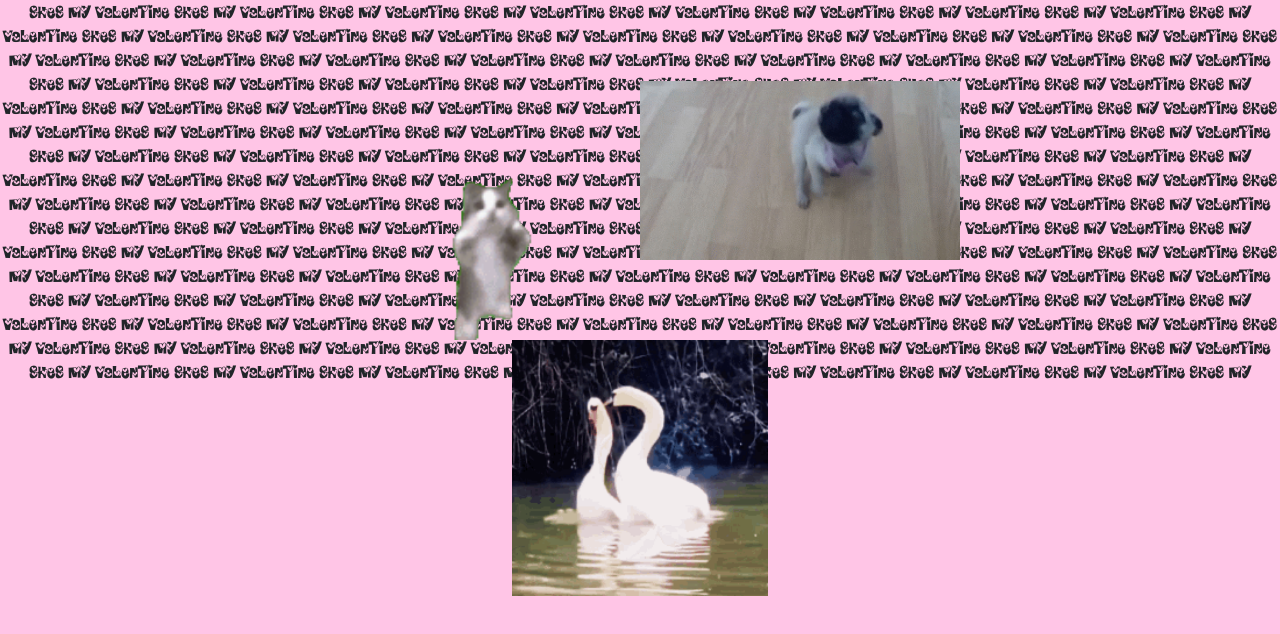
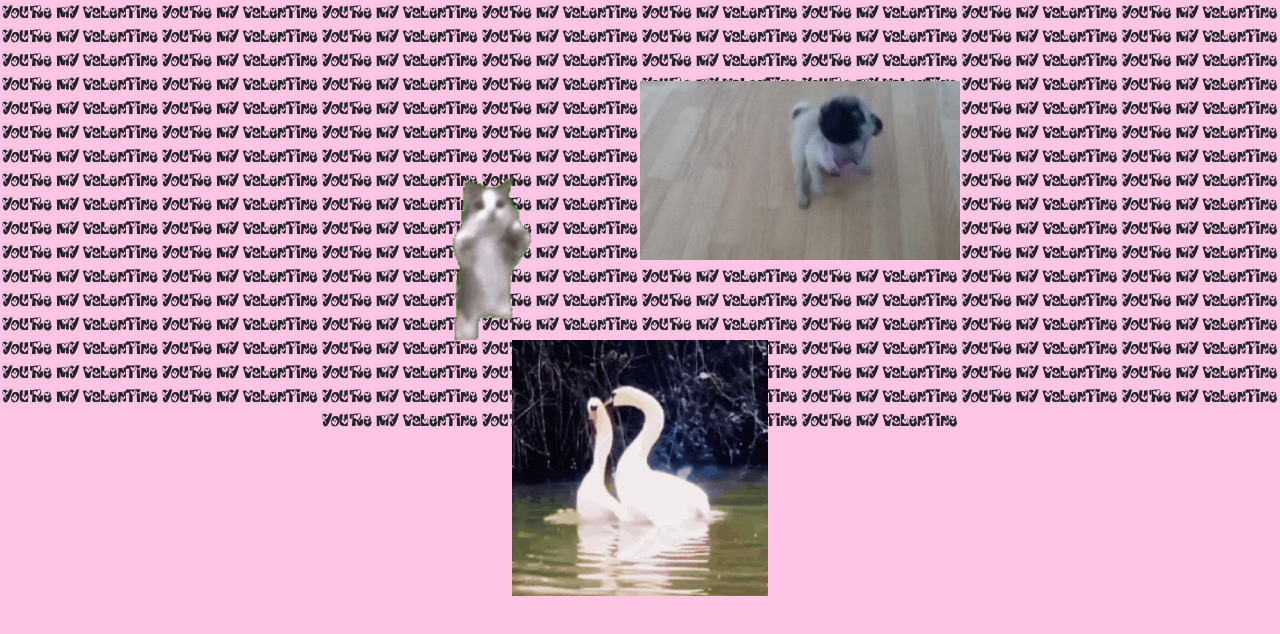
Before and after one commit to mmunozvaltierra/mmunozvaltierra.github.io, a React (Create React App) app: page /yesyesyes in a window 1280 px wide. Shown: the top 634 px of the page. Built offline with nearby package versions, Linux system fonts and the light colour scheme.

Commit message:
Change message on yesPage

```diff
--- a/src/pages/YesPage.js
+++ b/src/pages/YesPage.js
@@ -6,41 +6,41 @@ export const YesPage = () => {
     return (
         <div style={{textAlign: 'center', fontFamily:"Hearts"}}>
             <p style={{zIndex: -1, position: 'absolute'}}>
-                SHES MY VALENTINE SHES MY VALENTINE SHES MY VALENTINE SHES MY VALENTINE
-                SHES MY VALENTINE SHES MY VALENTINE SHES MY VALENTINE SHES MY VALENTINE
-                SHES MY VALENTINE SHES MY VALENTINE SHES MY VALENTINE SHES MY VALENTINE
-                SHES MY VALENTINE SHES MY VALENTINE SHES MY VALENTINE SHES MY VALENTINE
-                SHES MY VALENTINE SHES MY VALENTINE SHES MY VALENTINE SHES MY VALENTINE
-                SHES MY VALENTINE SHES MY VALENTINE SHES MY VALENTINE SHES MY VALENTINE
-                SHES MY VALENTINE SHES MY VALENTINE SHES MY VALENTINE SHES MY VALENTINE
-                SHES MY VALENTINE SHES MY VALENTINE SHES MY VALENTINE SHES MY VALENTINE
-                SHES MY VALENTINE SHES MY VALENTINE SHES MY VALENTINE SHES MY VALENTINE
-                SHES MY VALENTINE SHES MY VALENTINE SHES MY VALENTINE SHES MY VALENTINE
-                SHES MY VALENTINE SHES MY VALENTINE SHES MY VALENTINE SHES MY VALENTINE
-                SHES MY VALENTINE SHES MY VALENTINE SHES MY VALENTINE SHES MY VALENTINE
-                SHES MY VALENTINE SHES MY VALENTINE SHES MY VALENTINE SHES MY VALENTINE
-                SHES MY VALENTINE SHES MY VALENTINE SHES MY VALENTINE SHES MY VALENTINE
-                SHES MY VALENTINE SHES MY VALENTINE SHES MY VALENTINE SHES MY VALENTINE
-                SHES MY VALENTINE SHES MY VALENTINE SHES MY VALENTINE SHES MY VALENTINE
-                SHES MY VALENTINE SHES MY VALENTINE SHES MY VALENTINE SHES MY VALENTINE
-                SHES MY VALENTINE SHES MY VALENTINE SHES MY VALENTINE SHES MY VALENTINE
-                SHES MY VALENTINE SHES MY VALENTINE SHES MY VALENTINE SHES MY VALENTINE
-                SHES MY VALENTINE SHES MY VALENTINE SHES MY VALENTINE SHES MY VALENTINE
-                SHES MY VALENTINE SHES MY VALENTINE SHES MY VALENTINE SHES MY VALENTINE
-                SHES MY VALENTINE SHES MY VALENTINE SHES MY VALENTINE SHES MY VALENTINE
-                SHES MY VALENTINE SHES MY VALENTINE SHES MY VALENTINE SHES MY VALENTINE
-                SHES MY VALENTINE SHES MY VALENTINE SHES MY VALENTINE SHES MY VALENTINE
-                SHES MY VALENTINE SHES MY VALENTINE SHES MY VALENTINE SHES MY VALENTINE
-                SHES MY VALENTINE SHES MY VALENTINE SHES MY VALENTINE SHES MY VALENTINE
-                SHES MY VALENTINE SHES MY VALENTINE SHES MY VALENTINE SHES MY VALENTINE
-                SHES MY VALENTINE SHES MY VALENTINE SHES MY VALENTINE SHES MY VALENTINE
-                SHES MY VALENTINE SHES MY VALENTINE SHES MY VALENTINE SHES MY VALENTINE
-                SHES MY VALENTINE SHES MY VALENTINE SHES MY VALENTINE SHES MY VALENTINE
-                SHES MY VALENTINE SHES MY VALENTINE SHES MY VALENTINE SHES MY VALENTINE
-                SHES MY VALENTINE SHES MY VALENTINE SHES MY VALENTINE SHES MY VALENTINE
-                SHES MY VALENTINE SHES MY VALENTINE SHES MY VALENTINE SHES MY VALENTINE
-                SHES MY VALENTINE SHES MY VALENTINE SHES MY VALENTINE SHES MY VALENTINE
-                SHES MY VALENTINE SHES MY VALENTINE SHES MY VALENTINE SHES MY VALENTINE
+                YOU'RE MY VALENTINE YOU'RE MY VALENTINE YOU'RE MY VALENTINE YOU'RE MY VALENTINE
+                YOU'RE MY VALENTINE YOU'RE MY VALENTINE YOU'RE MY VALENTINE YOU'RE MY VALENTINE
+                YOU'RE MY VALENTINE YOU'RE MY VALENTINE YOU'RE MY VALENTINE YOU'RE MY VALENTINE
+                YOU'RE MY VALENTINE YOU'RE MY VALENTINE YOU'RE MY VALENTINE YOU'RE MY VALENTINE
+                YOU'RE MY VALENTINE YOU'RE MY VALENTINE YOU'RE MY VALENTINE YOU'RE MY VALENTINE
+                YOU'RE MY VALENTINE YOU'RE MY VALENTINE YOU'RE MY VALENTINE YOU'RE MY VALENTINE
+                YOU'RE MY VALENTINE YOU'RE MY VALENTINE YOU'RE MY VALENTINE YOU'RE MY VALENTINE
+                YOU'RE MY VALENTINE YOU'RE MY VALENTINE YOU'RE MY VALENTINE YOU'RE MY VALENTINE
+                YOU'RE MY VALENTINE YOU'RE MY VALENTINE YOU'RE MY VALENTINE YOU'RE MY VALENTINE
+                YOU'RE MY VALENTINE YOU'RE MY VALENTINE YOU'RE MY VALENTINE YOU'RE MY VALENTINE
+                YOU'RE MY VALENTINE YOU'RE MY VALENTINE YOU'RE MY VALENTINE YOU'RE MY VALENTINE
+                YOU'RE MY VALENTINE YOU'RE MY VALENTINE YOU'RE MY VALENTINE YOU'RE MY VALENTINE
+                YOU'RE MY VALENTINE YOU'RE MY VALENTINE YOU'RE MY VALENTINE YOU'RE MY VALENTINE
+                YOU'RE MY VALENTINE YOU'RE MY VALENTINE YOU'RE MY VALENTINE YOU'RE MY VALENTINE
+                YOU'RE MY VALENTINE YOU'RE MY VALENTINE YOU'RE MY VALENTINE YOU'RE MY VALENTINE
+                YOU'RE MY VALENTINE YOU'RE MY VALENTINE YOU'RE MY VALENTINE YOU'RE MY VALENTINE
+                YOU'RE MY VALENTINE YOU'RE MY VALENTINE YOU'RE MY VALENTINE YOU'RE MY VALENTINE
+                YOU'RE MY VALENTINE YOU'RE MY VALENTINE YOU'RE MY VALENTINE YOU'RE MY VALENTINE
+                YOU'RE MY VALENTINE YOU'RE MY VALENTINE YOU'RE MY VALENTINE YOU'RE MY VALENTINE
+                YOU'RE MY VALENTINE YOU'RE MY VALENTINE YOU'RE MY VALENTINE YOU'RE MY VALENTINE
+                YOU'RE MY VALENTINE YOU'RE MY VALENTINE YOU'RE MY VALENTINE YOU'RE MY VALENTINE
+                YOU'RE MY VALENTINE YOU'RE MY VALENTINE YOU'RE MY VALENTINE YOU'RE MY VALENTINE
+                YOU'RE MY VALENTINE YOU'RE MY VALENTINE YOU'RE MY VALENTINE YOU'RE MY VALENTINE
+                YOU'RE MY VALENTINE YOU'RE MY VALENTINE YOU'RE MY VALENTINE YOU'RE MY VALENTINE
+                YOU'RE MY VALENTINE YOU'RE MY VALENTINE YOU'RE MY VALENTINE YOU'RE MY VALENTINE
+                YOU'RE MY VALENTINE YOU'RE MY VALENTINE YOU'RE MY VALENTINE YOU'RE MY VALENTINE
+                YOU'RE MY VALENTINE YOU'RE MY VALENTINE YOU'RE MY VALENTINE YOU'RE MY VALENTINE
+                YOU'RE MY VALENTINE YOU'RE MY VALENTINE YOU'RE MY VALENTINE YOU'RE MY VALENTINE
+                YOU'RE MY VALENTINE YOU'RE MY VALENTINE YOU'RE MY VALENTINE YOU'RE MY VALENTINE
+                YOU'RE MY VALENTINE YOU'RE MY VALENTINE YOU'RE MY VALENTINE YOU'RE MY VALENTINE
+                YOU'RE MY VALENTINE YOU'RE MY VALENTINE YOU'RE MY VALENTINE YOU'RE MY VALENTINE
+                YOU'RE MY VALENTINE YOU'RE MY VALENTINE YOU'RE MY VALENTINE YOU'RE MY VALENTINE
+                YOU'RE MY VALENTINE YOU'RE MY VALENTINE YOU'RE MY VALENTINE YOU'RE MY VALENTINE
+                YOU'RE MY VALENTINE YOU'RE MY VALENTINE YOU'RE MY VALENTINE YOU'RE MY VALENTINE
+                YOU'RE MY VALENTINE YOU'RE MY VALENTINE YOU'RE MY VALENTINE YOU'RE MY VALENTINE
             </p>
 
             <img style={{width: '25%'}} src={cat} />
```
